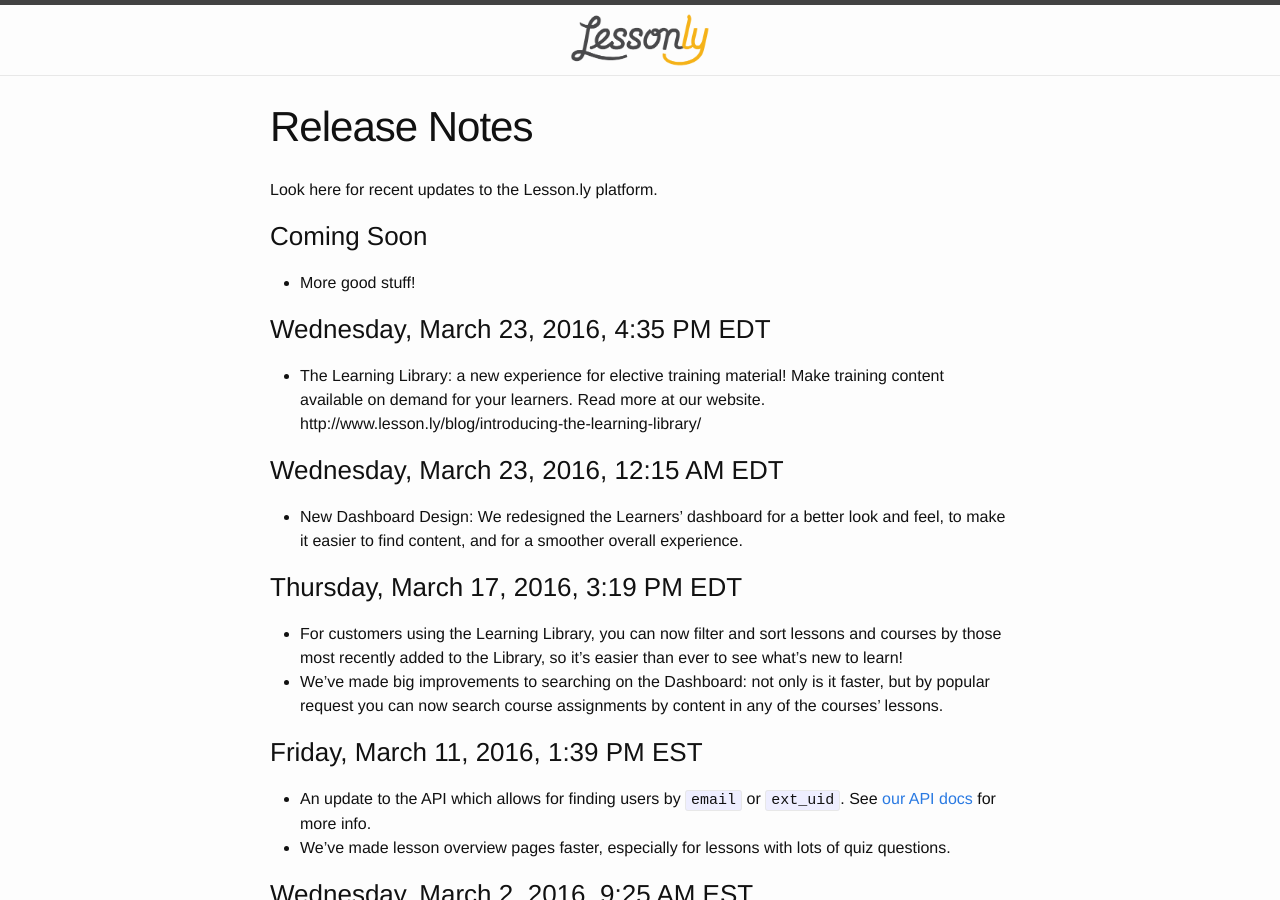
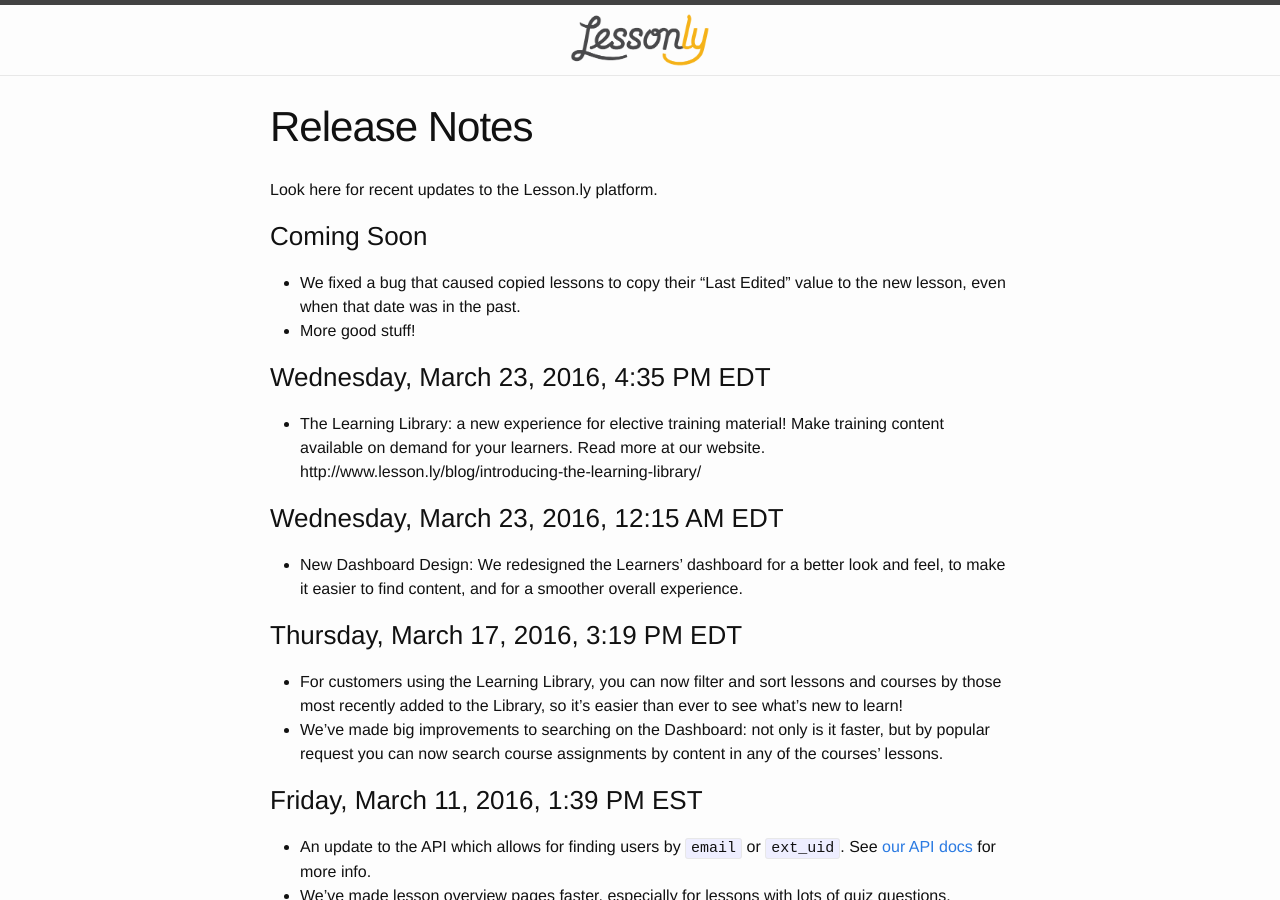
Before and after one commit to isabella232/lessonly.github.io, a Jekyll site: the page built from release-notes.md, in a window 1280 px wide and 900 px high. Built offline with Jekyll 4.4.1, drawn with Linux system fonts in a browser that asks for light colours.

Commit message:
Update release-notes.md

```diff
--- a/release-notes.md
+++ b/release-notes.md
@@ -8,6 +8,7 @@
 
 ### Coming Soon
 
+- We fixed a bug that caused copied lessons to copy their "Last Edited" value to the new lesson, even when that date was in the past.
 - More good stuff!
 
 ### Wednesday, March 23, 2016, 4:35 PM EDT
```
